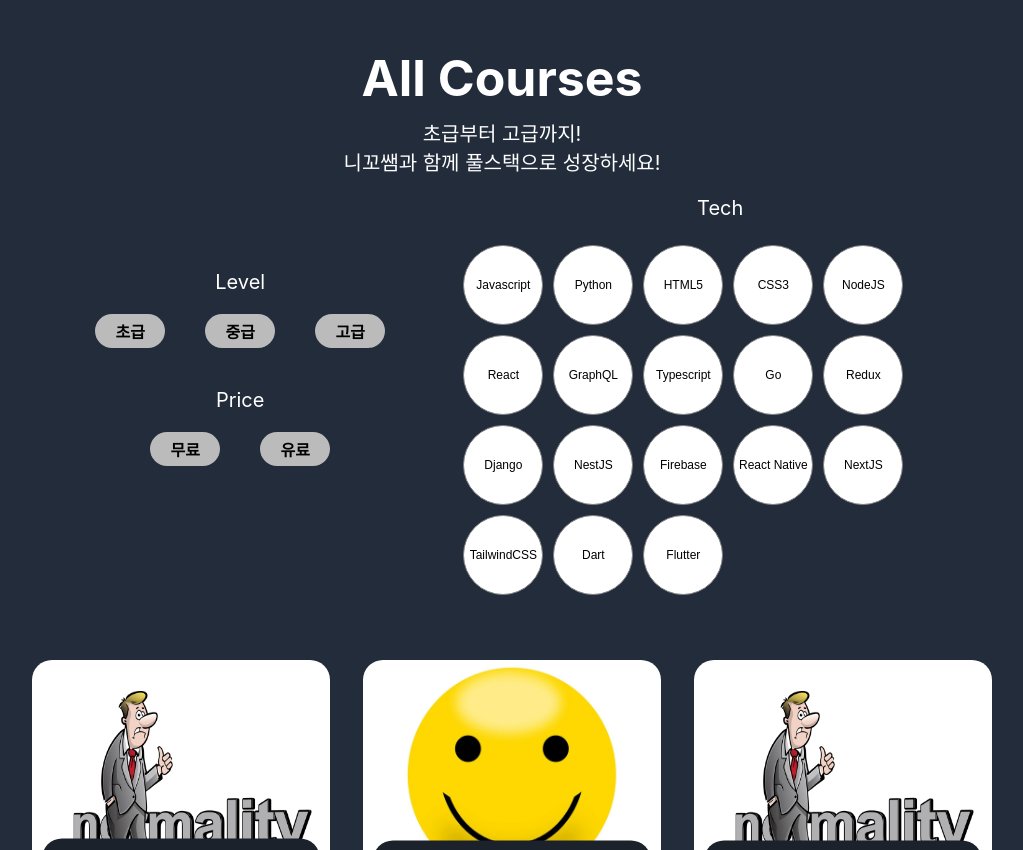
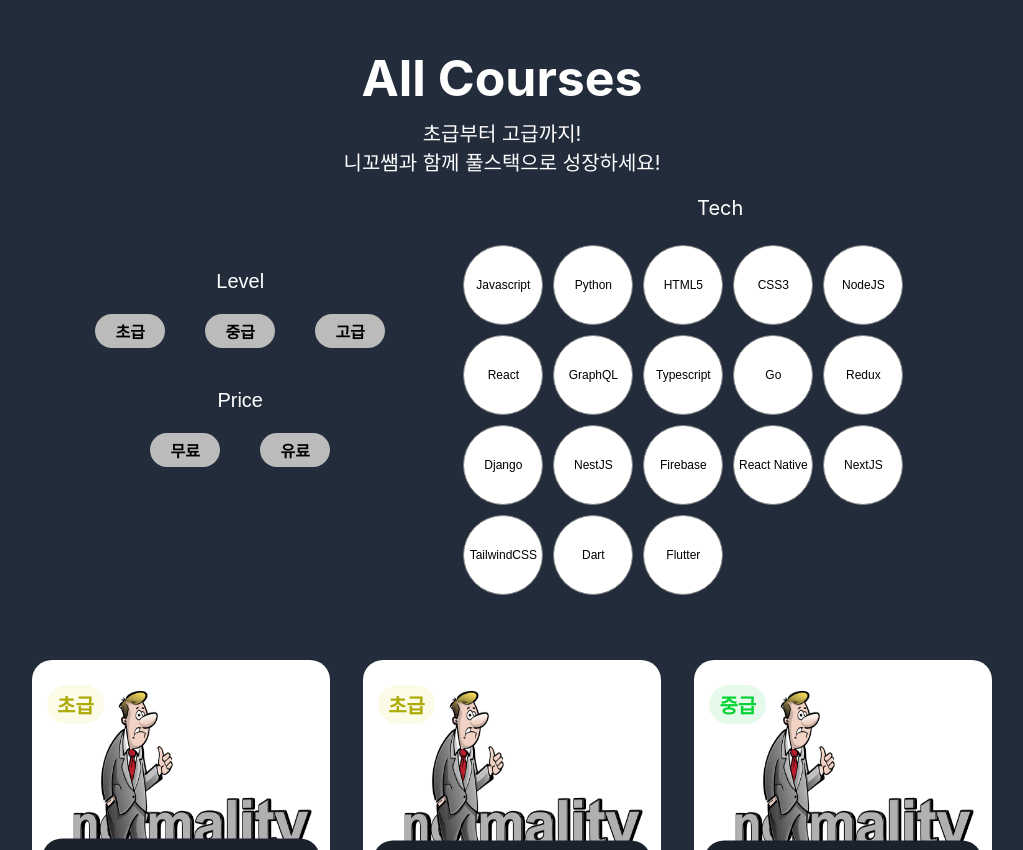
Before and after one commit to sichan1301/nomadcoder_clone, a React (Create React App) app: page / in a window 1280 px wide. Shown: the part 102-952 px from the top of the page, without its empty margins (138-1161 px from the left). Built offline with nearby package versions, Linux system fonts and the light colour scheme.

Commit message:
price level filter

```diff
--- a/package.json
+++ b/package.json
@@ -3,6 +3,7 @@
   "version": "0.1.0",
   "private": true,
   "dependencies": {
+    "@reduxjs/toolkit": "^1.9.3",
     "@testing-library/jest-dom": "^5.16.5",
     "@testing-library/react": "^13.4.0",
     "@testing-library/user-event": "^13.5.0",
@@ -13,7 +14,9 @@
     "@types/styled-components": "^5.1.26",
     "react": "^18.2.0",
     "react-dom": "^18.2.0",
+    "react-redux": "^8.0.5",
     "react-scripts": "5.0.1",
+    "redux": "^4.2.1",
     "styled-components": "^5.3.9",
     "typescript": "^4.9.5",
     "web-vitals": "^2.1.4"
--- a/src/App.tsx
+++ b/src/App.tsx
@@ -5,6 +5,7 @@ import Option from './components/option';
 import Tech from './components/tech';
 
 function App() {
+
   return (
     <Main>
       <Container>
@@ -34,7 +35,6 @@ const Container = styled.div`
   width:75%;
   height:100%;
   margin:0 auto;
-
 `
 
 const Section = styled.main`
--- a/src/components/item.tsx
+++ b/src/components/item.tsx
@@ -1,4 +1,4 @@
-import { courseType } from "../dummyData/dataType"
+import { courseType, levelType } from "../dummyData/dataType"
 import styled from 'styled-components';
 
 type ItemPropsType = {
@@ -7,17 +7,22 @@ type ItemPropsType = {
 
 const Item = ({item}:ItemPropsType) => {
 
-  const imgSrc = item.price=== "유료" ? "cost.jpg" : "free.jpg"
+  const imgSrc = item.price === "유료" ? "cost.jpg" : "free.jpg"
+
   return(
     <ItemArticle>
       <ImgDiv>
+
         <Img src ={require(`../../public/img/${imgSrc}`)}  />
+
         <ItemDiv>
           <Title>{item.title}</Title>
           <SubTitle>{item.subTitle}</SubTitle>
         </ItemDiv>
+
+        <ItemLevel level={item.level}>{item.level}</ItemLevel>
+
       </ImgDiv>
-
     </ItemArticle>
   )
 }
@@ -70,3 +75,38 @@ const SubTitle = styled.p`
   font-size: 16px;
   margin:0;
 `
+
+type ItemLevelProps = {
+  level:levelType
+}
+
+const ItemLevel = styled.p<ItemLevelProps>`
+  position:absolute;
+  top:5px;
+  left:15px;
+  font-size: 20px;
+  padding:5px 10px;
+  font-weight: 900;
+  border-radius: 20px;
+  background-color:${props => {
+    switch(props.level) {
+      case "초급":
+        return `rgb(251, 251, 231)`;
+      case "중급":
+        return `rgb(230, 250, 236)`;
+      case "고급":
+        return `rgb(249, 224, 253)`;
+    }
+  }};
+
+  color:${props => {
+    switch(props.level) {
+      case "초급":
+        return `rgb(172, 169, 0)`;
+      case "중급":
+        return `rgb(3, 210, 51)`;
+      case "고급":
+        return `rgb(201, 6, 231)`;
+    }
+  }}
+`
--- a/src/components/itemList.tsx
+++ b/src/components/itemList.tsx
@@ -2,16 +2,18 @@ import styled from 'styled-components';
 import { courseType } from '../dummyData/dataType';
 import { Course } from '../dummyData/data';
 import Item from './item';
+import { RootState } from '../store';
+import { useSelector } from 'react-redux';
 
 const ItemList = () => {
+  const {course} = useSelector((state:RootState)=> state)
+
   return (
     <ItemListSection>
-      {Course.map((course:courseType) => <Item item={course}/>)}
+      {course ? course.map((course:courseType) => <Item item={course}/>) : "there is no Course"}
     </ItemListSection>
   )
 }
-
-
 
 export default ItemList
 
--- a/src/components/option.tsx
+++ b/src/components/option.tsx
@@ -1,34 +1,44 @@
 import { useState } from 'react';
+import { useDispatch, useSelector } from 'react-redux';
 import styled from 'styled-components';
+import { PRICE,LEVEL,RootState } from '../store';
 
 const Option = () => {
+  const {price,level} = useSelector((state:RootState)=> state)
+  const dispatch = useDispatch()
 
-  const [level,setLevel] = useState("");
-  const [price,setPrice] = useState("");
-
-  const handleLevelButtonClick = (e:React.MouseEvent<HTMLButtonElement>) => {
-    setLevel((e.target as HTMLButtonElement).name)
-    console.log(level);
+  const handleLevelButtonClick = (e:React.MouseEvent) => {
+    dispatch(LEVEL((e.target as HTMLButtonElement).name))
   }
 
-  const handlePriceButtonClick = (e:React.MouseEvent<HTMLButtonElement>) => {
-    setPrice((e.target as HTMLButtonElement).name)
-    console.log(level);
+  const handlePriceButtonClick = (e:React.MouseEvent) => {
+    dispatch(PRICE((e.target as HTMLButtonElement).name))
   }
+
+  const handleLevelCategoryButtonClick = () => {
+    dispatch(LEVEL(undefined))
+  }
+
+  const handlePriceCategoryButtonClick = () => {
+    dispatch(PRICE(undefined))
+  }
+
+  const displayLevelButton = level === undefined ? "Level" : "x";
+  const displayPriceButton = price === undefined ? "Price" : "x";
 
   return(
     <OptionArticle>
-      <Category>Level</Category>
+      <CategoryButton isFiltered = {level !== undefined} onClick ={handleLevelCategoryButtonClick}>{displayLevelButton}</CategoryButton>
       <ButtonDiv>
         <Button name="초급" onClick = {handleLevelButtonClick}>초급</Button>
         <Button name="중급" onClick = {handleLevelButtonClick}>중급</Button>
         <Button name="고급" onClick = {handleLevelButtonClick}>고급</Button>
       </ButtonDiv>
 
-      <Category>Price</Category>
+      <CategoryButton isFiltered = {price !== undefined} onClick ={handlePriceCategoryButtonClick} >{displayPriceButton}</CategoryButton>
       <ButtonDiv>
-        <Button name="초급" onClick = {handlePriceButtonClick}>무료</Button>
-        <Button name="초급" onClick = {handlePriceButtonClick}>유료</Button>
+        <Button name="무료" onClick = {handlePriceButtonClick}>무료</Button>
+        <Button name="유료" onClick = {handlePriceButtonClick}>유료</Button>
       </ButtonDiv>
     </OptionArticle>
   )
@@ -44,8 +54,15 @@ const OptionArticle = styled.article`
   width:50%;
 `
 
-const Category = styled.p`
-  color:#fff;
+type CategoryButtonProps = {
+  isFiltered : boolean
+}
+const CategoryButton = styled.button<CategoryButtonProps>`
+  border-radius:${props => props.isFiltered ? `50%`:`0`};
+  background-color:${props => props.isFiltered ? `#fff`:`transparent`};
+  color:${props => props.isFiltered ? `black`:`#fff`};
+  border:none;
+  cursor:pointer;
   font-size:20px;
   margin:0;
 `
@@ -54,7 +71,11 @@ const ButtonDiv = styled.div`
   margin:0 0 20px 0;
 `
 
-const Button = styled.button`
+type ButtonProps = {
+  name:string
+}
+
+const Button = styled.button<ButtonProps>`
   color:black;
   padding:5px 10px;
   font-size:16px;
--- a/src/components/tech.tsx
+++ b/src/components/tech.tsx
@@ -1,14 +1,19 @@
+import { useDispatch } from 'react-redux';
 import styled from 'styled-components';
 import { tech } from '../dummyData/data';
+import { TECH } from '../store';
 
 const Tech = () => {
+  const dispatch = useDispatch()
+  const handleTechClick = (tech:string) => {
+    dispatch(TECH(tech))
+  }
+
   return(
     <TechArticle>
       <Title>Tech</Title>
       <TechDiv>
-        {
-          tech.map(tech => <TechButton>{tech}</TechButton>)
-        }
+        {tech.map(tech => <TechButton onClick={()=>handleTechClick(tech)}>{tech}</TechButton>)}
       </TechDiv>
     </TechArticle>
   )
--- a/src/dummyData/data.ts
+++ b/src/dummyData/data.ts
@@ -3,7 +3,6 @@ import { courseType } from "./dataType"
 export const tech = [
   "Javascript","Python","HTML5","CSS3","NodeJS","React","GraphQL","Typescript","Go","Redux","Django","NestJS","Firebase","React Native","NextJS","TailwindCSS","Dart","Flutter"
 ]
-
 
 export const Course:courseType[] = [
   {
@@ -19,8 +18,8 @@ export const Course:courseType[] = [
     title:"코코아톡 클론코딩",
     subTitle:"HTML, CSS, Github",
     link:"www.~.com",
-    price:"초급",
-    level:"유료",
+    price:"유료",
+    level:"초급",
     tech:["HTML","CSS3", "Github"],
     imgSrc:"smile.jpg"
   },
--- a/src/index.tsx
+++ b/src/index.tsx
@@ -2,18 +2,16 @@ import React from 'react';
 import ReactDOM from 'react-dom/client';
 import './index.css';
 import App from './App';
-import reportWebVitals from './reportWebVitals';
+import { Provider } from 'react-redux';
+import { store } from './store';
 
 const root = ReactDOM.createRoot(
   document.getElementById('root') as HTMLElement
 );
 root.render(
   <React.StrictMode>
-    <App />
+    <Provider store={store}>
+      <App />
+    </Provider>
   </React.StrictMode>
 );
-
-// If you want to start measuring performance in your app, pass a function
-// to log results (for example: reportWebVitals(console.log))
-// or send to an analytics endpoint. Learn more: https://bit.ly/CRA-vitals
-reportWebVitals();
--- a/src/reportWebVitals.ts
+++ /dev/null
@@ -1,15 +0,0 @@
-import { ReportHandler } from 'web-vitals';
-
-const reportWebVitals = (onPerfEntry?: ReportHandler) => {
-  if (onPerfEntry && onPerfEntry instanceof Function) {
-    import('web-vitals').then(({ getCLS, getFID, getFCP, getLCP, getTTFB }) => {
-      getCLS(onPerfEntry);
-      getFID(onPerfEntry);
-      getFCP(onPerfEntry);
-      getLCP(onPerfEntry);
-      getTTFB(onPerfEntry);
-    });
-  }
-};
-
-export default reportWebVitals;
--- /dev/null
+++ b/src/store.ts
@@ -0,0 +1,59 @@
+import { createSlice } from "@reduxjs/toolkit";
+import { configureStore } from "@reduxjs/toolkit";
+import { Course } from "./dummyData/data";
+import { courseType } from "./dummyData/dataType";
+
+interface IState {
+	price?:string,
+	level?:string,
+	tech?:string,
+  course:courseType[]
+}
+
+const nomadCoder = createSlice({
+	name:"nomadCoderReducer",
+
+	initialState:{
+    course:Course,
+    price:undefined,
+    level:undefined,
+    tech:undefined
+	},
+
+	reducers:{
+		PRICE:(state:IState,action) => {
+      state.price = action.payload
+      if(state.level === undefined && state.price === undefined && state.tech === undefined){
+        state.course = Course
+      }else if(state.level !== undefined && state.price !== undefined ){
+        state.course = Course.filter(item => item.level === state.level && item.price === state.price)
+      }
+      else{
+        state.course = Course.filter(item => item.level === state.level || item.price === state.price)
+      }
+		},
+		LEVEL:(state:IState,action) => {
+      state.level = action.payload
+      if(state.level === undefined && state.price === undefined && state.tech === undefined){
+        state.course = Course
+      }else if(state.level !== undefined && state.price !== undefined ){
+        state.course = Course.filter(item => item.level === state.level && item.price === state.price )
+      }
+      else{
+        state.course = Course.filter(item => item.level === state.level || item.price === state.price )
+      }
+		},
+		TECH:(state:IState,action) => {
+      state.tech = action.payload
+		}
+}})
+
+export const store = configureStore({
+    reducer : nomadCoder.reducer
+})
+
+export type RootState = ReturnType<typeof store.getState>;
+
+export const {PRICE,LEVEL,TECH} = nomadCoder.actions
+
+export default nomadCoder
```
Also changed, not shown: src/dummyData/dataType.ts (+6 -2 lines), public/robots.txt (deleted), 1 other file (tests, documents, lock files or other folders).
